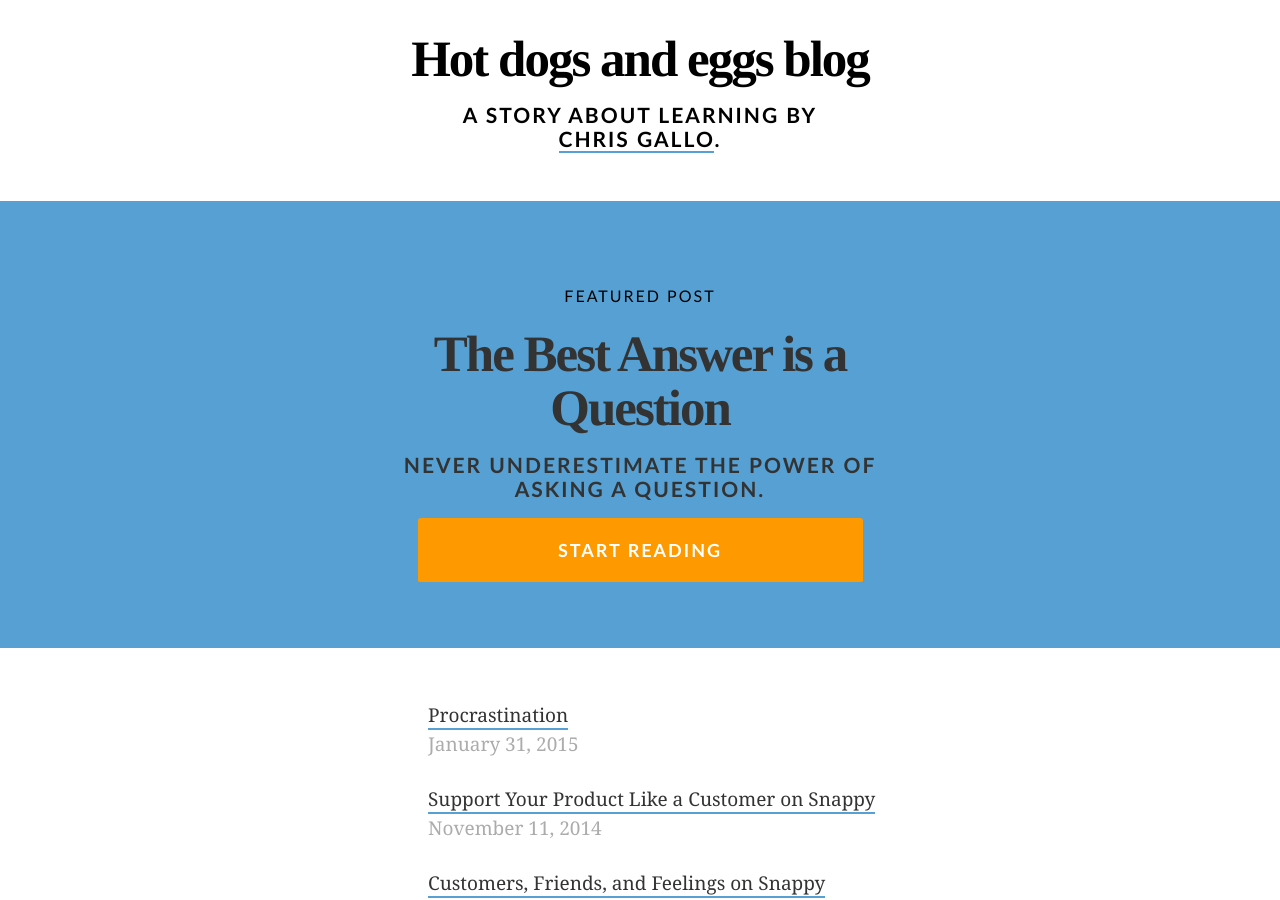
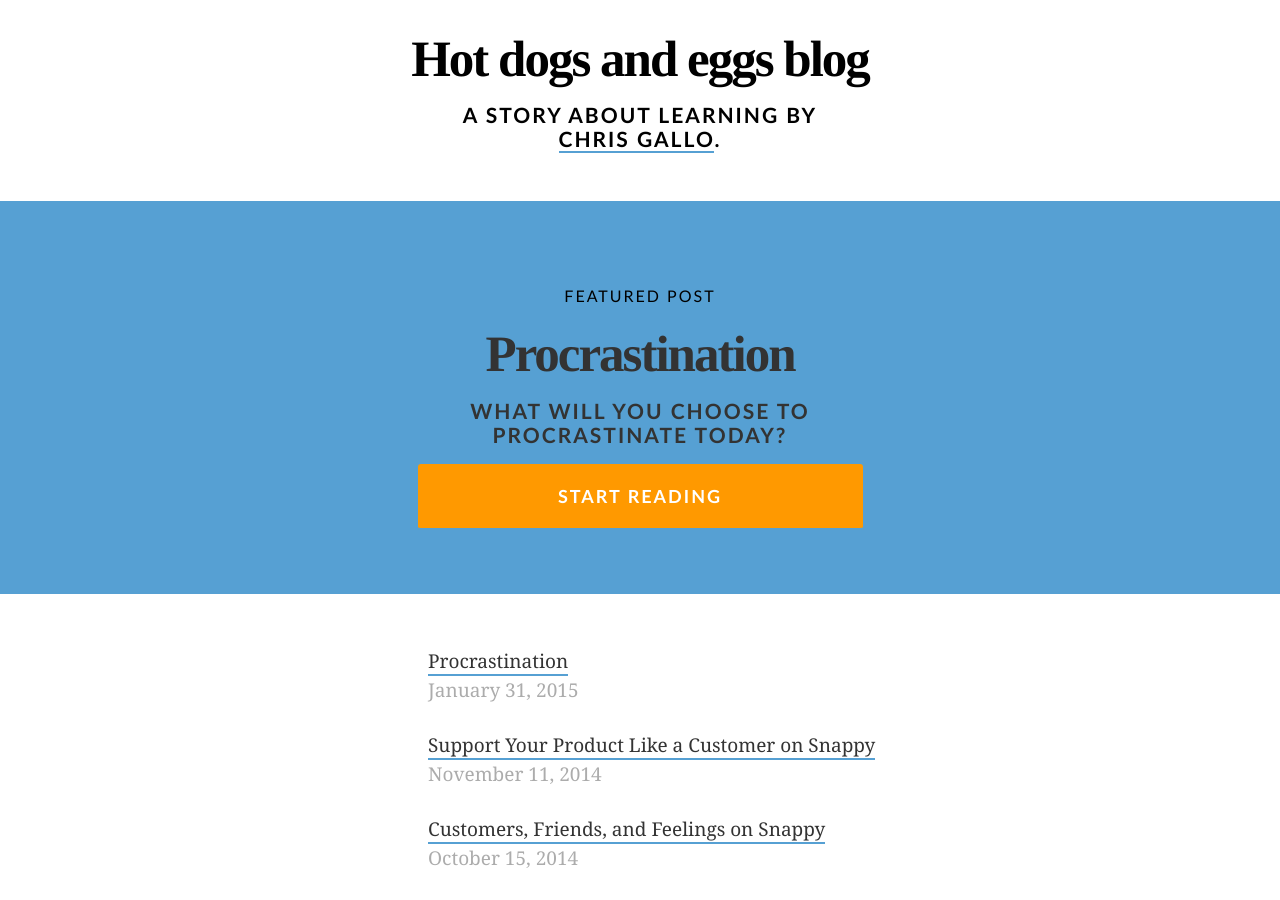
Before and after one commit to gallochris/writing, a Jekyll site: the page built from index.html, in a window 1280 px wide and 900 px high. Built offline with Jekyll 4.4.1, drawn with Linux system fonts in a browser that asks for light colours; Markdown is read by kramdown in place of the engine named in the settings; the list of posts is cut into pages by our own code.

Commit message:
new feature

```diff
--- a/index.html
+++ b/index.html
@@ -13,10 +13,10 @@ title: Blog | Chris Gallo
   <div class="unc">
     <div class="rasheedwallace">
       <h4>Featured Post</h4>
-      <h1>The Best Answer is a Question</h1>
-      <h2 style="color: #333;">Never underestimate the power of asking a question.</h2>
+      <h1>Procrastination</h1>
+      <h2 style="color: #333;">What will you choose to procrastinate today?</h2>
 
-          <a style="text-align: center; text-transform: uppercase;" href="http://blog.hotdogsandeggs.com/2014/05/12/ask-questions/" class="bellybutton" >Start Reading</a>
+          <a style="text-align: center; text-transform: uppercase;" href="http://blog.hotdogsandeggs.com/2015/01/31/procrastination/" class="bellybutton" >Start Reading</a>
 
     </div>
     </div>
```
